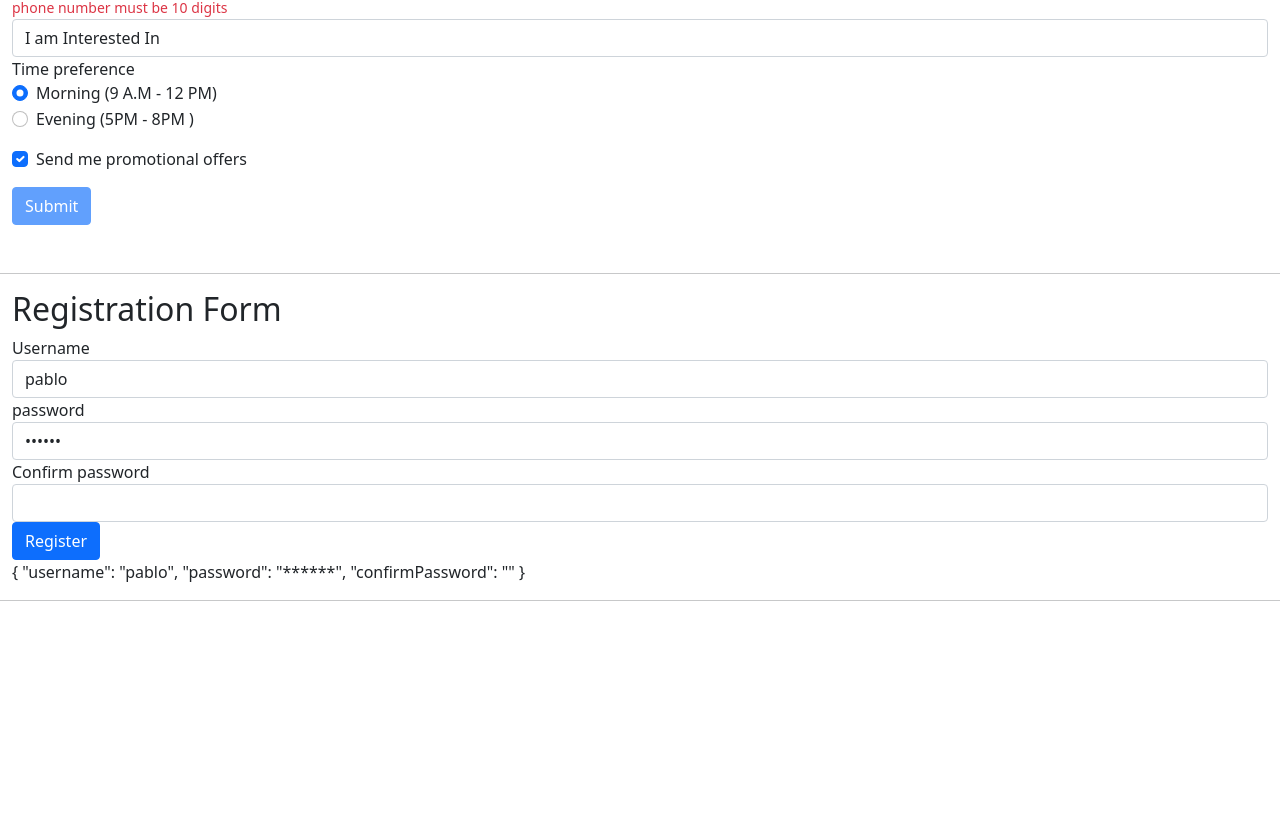
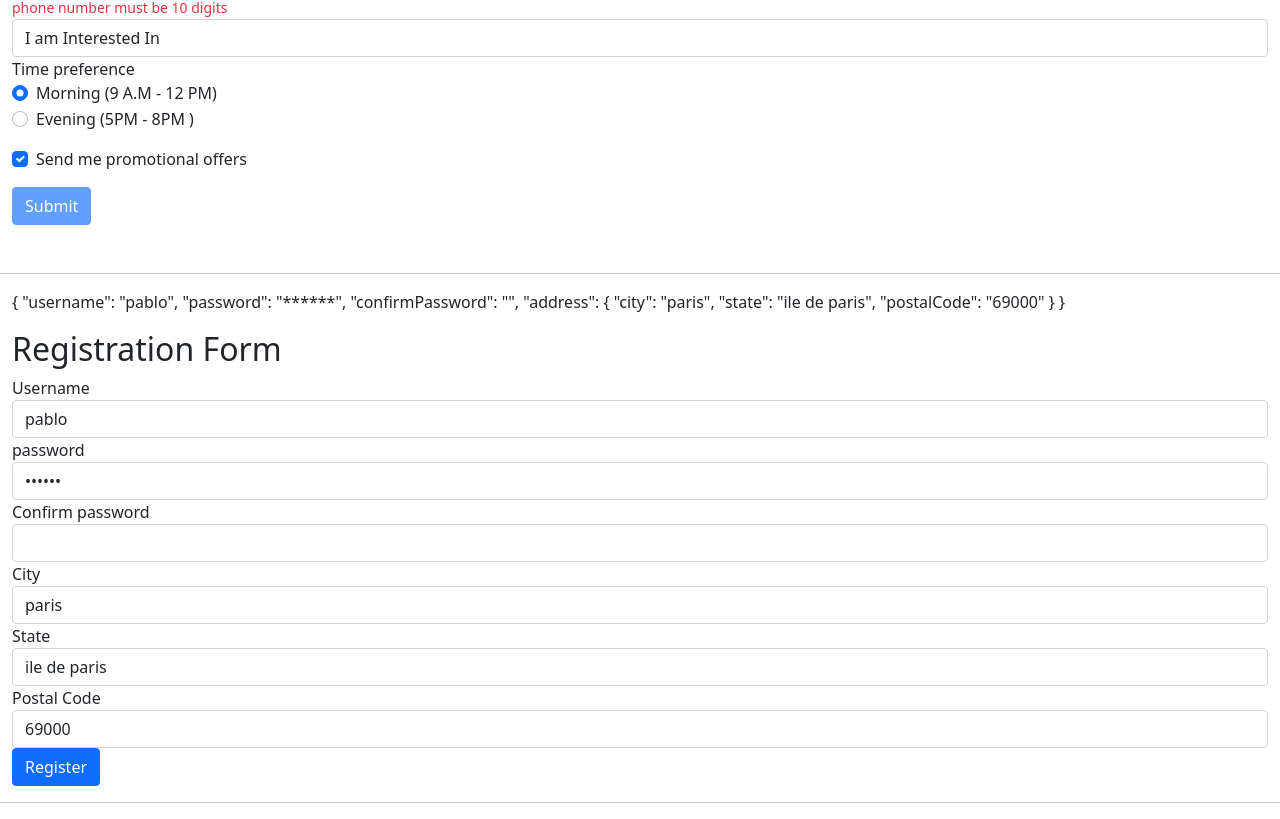
Before and after one commit to sadogilles/Angular-Forms, an Angular app: page / in a window 1280 px wide. Shown: the part 417-1236 px from the top of the page. Before the commit the page ends 1034 px from the top, so only its background shows below. Built offline with nearby package versions, Linux system fonts and the light colour scheme.

Commit message:
Nested Form Group with associatation : added address form group

```diff
--- a/src/app/reactive-form/reactive-form.component.html
+++ b/src/app/reactive-form/reactive-form.component.html
@@ -1,4 +1,5 @@
 <div class="container-fluid">
+    <p>  {{registrationForm.value | json}}</p>
     <h2>Registration Form</h2>
     <form [formGroup]="registrationForm">
         <div class="form-group">
@@ -13,7 +14,21 @@
             <label>Confirm password</label>
             <input type="password" name="confirmPassword" class="form-control" formControlName="confirmPassword"/>
         </div>
+        <div formGroupName="address">
+            <div class="form-group">
+                <label for="" class=""> City</label>
+                <input type="text" class="form-control"  formControlName="city">
+              </div>
+              <div class="form-group">
+                <label for="" class=""> State</label>
+                <input type="text" class="form-control"  formControlName="state" >
+              </div>
+              <div class="form-group">
+                <label for="" class=""> Postal Code</label>
+                <input type="text" class="form-control"   formControlName="postalCode" >
+              </div>
+        </div>
         <button class="btn btn-primary" type="submit">Register</button>
     </form>
-    {{registrationForm.value | json}}
+
 </div>
--- a/src/app/reactive-form/reactive-form.component.ts
+++ b/src/app/reactive-form/reactive-form.component.ts
@@ -10,7 +10,12 @@ export class ReactiveFormComponent implements OnInit {
   registrationForm = new FormGroup({
     username:new FormControl('pablo'),
     password: new FormControl('******'),
-    confirmPassword: new FormControl('')
+    confirmPassword: new FormControl(''),
+    address: new FormGroup({
+        city: new FormControl('paris'),
+        state: new FormControl('ile de paris'),
+        postalCode:new FormControl('69000')
+    })
   });
   constructor() { }
 
```
